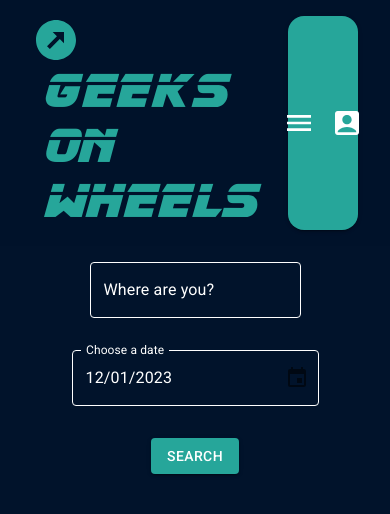
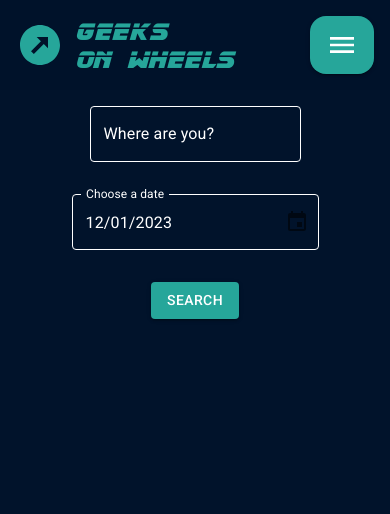
Before and after one commit to wi1dcode/hack2paris, a React (Create React App) app in the folder frontend/: page / in a window 390 px wide. Shown: the top 514 px of the page. Built offline with nearby package versions, Linux system fonts and the light colour scheme.

Commit message:
header responsive adjustments

```diff
--- a/frontend/src/components/Header.jsx
+++ b/frontend/src/components/Header.jsx
@@ -15,15 +15,18 @@
 function Header() {
   return (
     <header connexion="connexion" className="header">
-      <Link to="/home" className="header__title">
+      <Link to="/home" className="header__logo">
         <OutboundIcon />
-        <span>Geeks on Wheels</span>
+        <span className="header__title">
+          <span>Geeks&nbsp;</span>
+          <span>on Wheels</span>
+        </span>
       </Link>
       <Button
         className="header__menu"
         variant="contained"
-        startIcon={<MenuIcon fontSize="large" />}
-        endIcon={<AccountBoxIcon fontSize="large" />}
+        startIcon={<AccountBoxIcon className="isNoMobile" />}
+        endIcon={<MenuIcon />}
         onClick={handlerMenu}
         >
           <span className="srOnly">Menu Connexion</span>
--- a/frontend/src/styles/components/_header.scss
+++ b/frontend/src/styles/components/_header.scss
@@ -18,32 +18,65 @@
 
 .header{
     position: relative;
-    padding: 1rem 2rem;
+    padding: 1rem;
     background-color: rgba(1, 19, 43, 0.5);
     display: flex;
     justify-content: space-between;
+
+    @media screen and (min-width: 768px) {
+        padding: 1rem 2rem;
+    }
 
     a{
         text-decoration: none;
     }
 
-    &__title{
+    &__logo{
         color: $primaryMain;
+        font-family: $fontLogo;
 
-        svg, span{
+        svg{
             display: inline-block;
             vertical-align: top;
             font-size: 3rem;
+            @media screen and (max-width: 767px) {
+                vertical-align: middle;
+            }
         }
+    }
+
+    &__title{
+        padding: 0 0.75rem;
+        font-size: 1.5rem;
+        display: inline-block;
+        vertical-align: top;
+        @media screen and (max-width: 767px) {
+            padding-top: 0.2rem;
+            vertical-align: middle;
+        }
+
         span{
-            font-family: $fontLogo;
-            padding: 0 0.75rem;
+            display: block;
+            @media screen and (min-width: 768px) {
+                display: inline;
+                font-size: 3rem;
+            }
         }
     }
 
     button.header__menu{
-        padding: 0.75rem 1.25rem;
+        padding: 0.75rem 1rem;
         border-radius : 1rem;
+
+        @media screen and (min-width: 768px) {
+            padding: 0.75rem 1.25rem;
+        }
+
+        span{
+            @media screen and (max-width: 767px) {
+                margin : 0;
+            }
+        }
 
         svg{
             font-size: 2rem;
@@ -53,7 +86,7 @@
     &__panel{
         position: absolute;
         right: 2rem;
-        top: 6rem;
+        top: 4rem;
         z-index: 100;
         width: 200px;
         background-color: white;
@@ -63,6 +96,10 @@
         height: 0;
         overflow: hidden;
         transition: opacity 2s ease-out, height 0.1s linear 2s;
+
+        @media screen and (max-width: 767px) {
+            top: 6rem;
+        }
 
         &.opened{
             opacity: 1;
@@ -78,11 +115,13 @@
 
                 a{
                     color: $primaryMain;
+                    font-weight: bold;
                 }
 
                 button{
                     color: $secondaryMain;
                     background-color: transparent;
+                    font-weight: bold;
                 }
 
                 &:hover{
--- a/frontend/src/styles/generic/_base.scss
+++ b/frontend/src/styles/generic/_base.scss
@@ -48,3 +48,9 @@
     white-space: nowrap;
     border: 0;
   }
+
+  .isNoMobile{
+    @media screen and (max-width: 767px) {
+      display: none !important;
+    }
+  }
```
